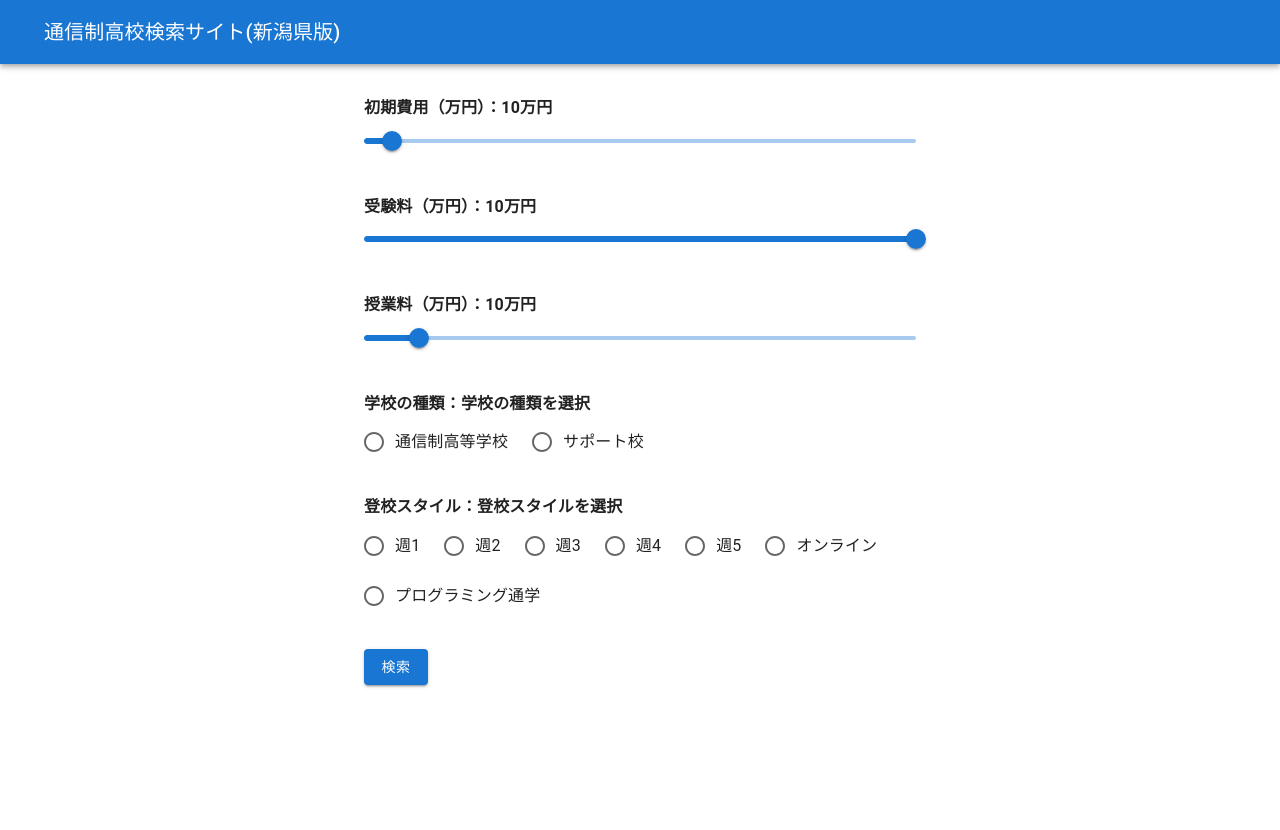
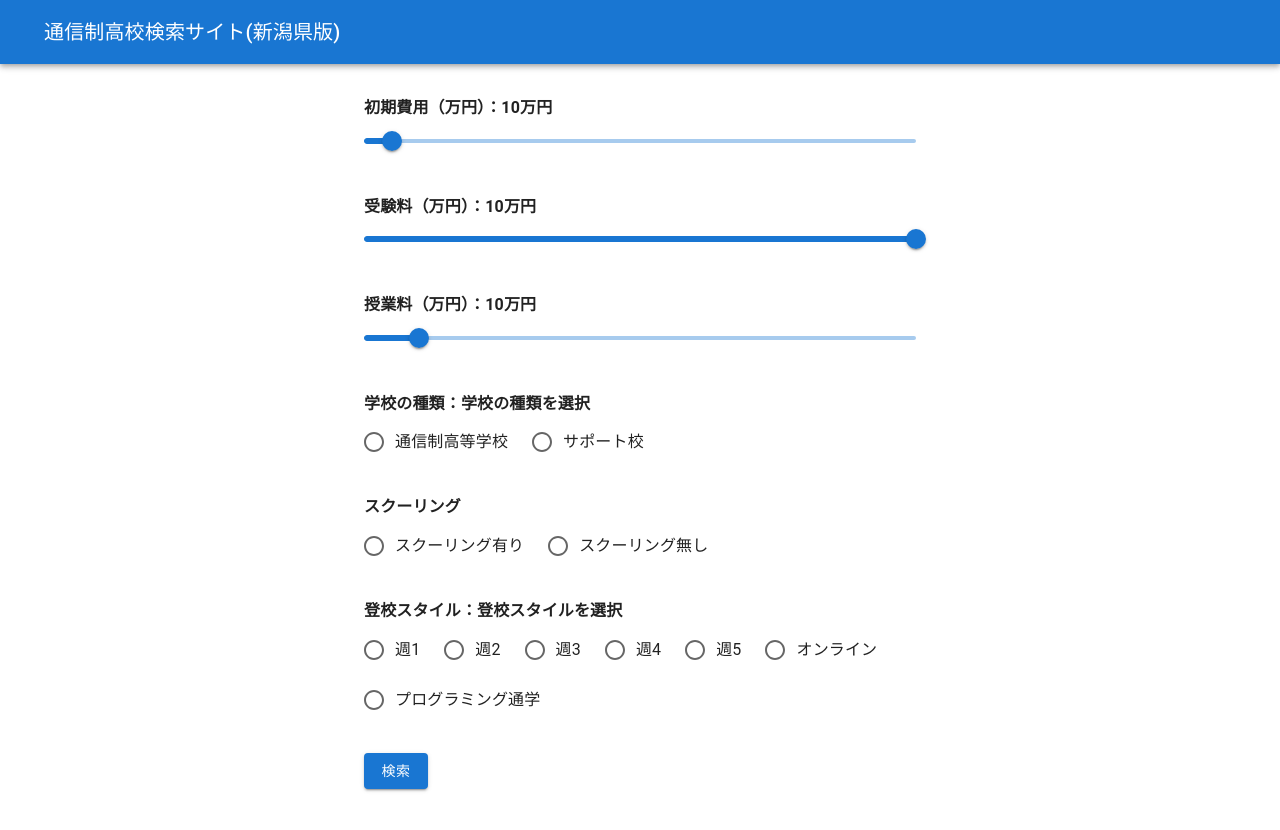
Before and after one commit to Sug1re/correspondence-app, a Next.js app: page / in a window 1280 px wide. Shown: the top 830 px of the page. Built offline with nearby package versions, Linux system fonts and the light colour scheme.

Commit message:
スクーリングのフィールドを追加

```diff
--- a/app/search/page.tsx
+++ b/app/search/page.tsx
@@ -22,6 +22,7 @@ type School = {
   tuitionFee: number;
   attendanceFrequency: string[];
   highSchool: string;
+  schooling: boolean;
 
   // fireStoreのコレクションを追加
 };
@@ -37,6 +38,7 @@ const SearchResultPage = () => {
   const tuitionFeeParams = searchParams.get("tuitionFee"); // クエリパラメータ "tuitionFee" を獲得
   const attendanceFrequencyParams = searchParams.get("attendanceFrequency"); // クエリパラメータ　”attendanceFrequency”　を獲得
   const highSchoolParams = searchParams.get("highSchool"); // クエリパラメータ　”highSchool”　を獲得
+  const schoolingParams = searchParams.get("schooling"); // クエリパラメータ　”schooling”　を獲得
   // fireStoreのコレクションを追加
 
   // nullチェックしてから、stringをnumberに変換
@@ -47,6 +49,9 @@ const SearchResultPage = () => {
   const tuitionFee = tuitionFeeParams ? parseInt(tuitionFeeParams) : NaN; // tuitionFee がNaNの場合は最大値を設定
   const attendanceFrequency = attendanceFrequencyParams || "";
   const highSchool = highSchoolParams || "";
+
+  // "true" なら true, それ以外（null, undefined, "false"）は false に変換
+  const schooling = schoolingParams === "true";
 
   // データベースからデータを取得する
   useEffect(() => {
@@ -90,6 +95,7 @@ const SearchResultPage = () => {
           tuitionFee: doc.data().tuitionFee,
           attendanceFrequency: doc.data().attendanceFrequency,
           highSchool: doc.data().highSchool,
+          schooling: doc.data().schooling,
         }));
         // 取得できているか確認
         console.log(schoolsData);
@@ -102,7 +108,14 @@ const SearchResultPage = () => {
     };
 
     fetchSchools();
-  }, [initialSetupCosts, testFee, tuitionFee, highSchool, attendanceFrequency]);
+  }, [
+    initialSetupCosts,
+    testFee,
+    tuitionFee,
+    highSchool,
+    attendanceFrequency,
+    schooling,
+  ]);
 
   // 学校詳細ページの遷移処理
   const handleSchoolDetail = (schoolId: string) => {
@@ -149,6 +162,9 @@ const SearchResultPage = () => {
                   <Typography sx={{ mb: 1.5 }} color="text.secondary">
                     登校スタイル: {school.attendanceFrequency.join("・")}コース
                   </Typography>
+                  <Typography sx={{ mb: 1.5 }} color="text.secondary">
+                    スクーリング: {school.schooling ? "あり" : "なし"}
+                  </Typography>
                 </CardContent>
                 <CardActions>
                   <Button
--- a/components/component/Form.tsx
+++ b/components/component/Form.tsx
@@ -20,6 +20,7 @@ type FormValues = {
   tuitionFee: number;
   attendanceFrequency: string;
   highSchool: string;
+  schooling: string;
   // fireStoreのコレクションを追加
 };
 
@@ -31,6 +32,7 @@ const Form = () => {
       tuitionFee: 10,
       attendanceFrequency: "登校スタイルを選択",
       highSchool: "学校の種類を選択",
+      schooling: "スクーリングの有無を選択",
       // fireStoreのコレクションを追加
     },
   });
@@ -41,6 +43,7 @@ const Form = () => {
   const testFeeValue = watch("testFee");
   const tuitionFeeValue = watch("tuitionFee");
   const highSchoolValue = watch("highSchool");
+  //   const schoolingValue = watch("schooling");
   // fireStoreのコレクションを追加
 
   const router = useRouter();
@@ -52,6 +55,7 @@ const Form = () => {
     const { tuitionFee } = data;
     const { attendanceFrequency } = data;
     const { highSchool } = data;
+    const { schooling } = data;
     // fireStoreのコレクションを追加
 
     // クエリパラメータを生成して検索ページへ遷移
@@ -61,7 +65,7 @@ const Form = () => {
       tuitionFee: tuitionFee.toString(), // number型を文字列に変換
       attendanceFrequency: attendanceFrequency,
       highSchool: highSchool,
-
+      schooling: schooling,
       // fireStoreのコレクションを追加
     }).toString();
 
@@ -172,6 +176,42 @@ const Form = () => {
         />
       </Box>
 
+      {/* スクーリングがあるかどうか */}
+      <Box sx={{ my: 4 }}>
+        <Typography id="schooling" sx={{ fontWeight: 600 }} gutterBottom>
+          スクーリング
+          {/* ：{schoolingValue} */}
+        </Typography>
+        <Controller
+          name="schooling"
+          control={control}
+          render={({ field }) => (
+            <FormControl>
+              <RadioGroup
+                {...field} // field.value と field.onChange を適用
+                row // 横並びにするプロパティ
+                sx={{
+                  gap: 1,
+                }}
+                aria-labelledby="schooling"
+                name="radio-buttons-group"
+              >
+                <FormControlLabel
+                  value="true"
+                  control={<Radio />}
+                  label="スクーリング有り"
+                />
+                <FormControlLabel
+                  value="false"
+                  control={<Radio />}
+                  label="スクーリング無し"
+                />
+              </RadioGroup>
+            </FormControl>
+          )}
+        />
+      </Box>
+
       {/* 登校頻度 */}
       <Box sx={{ my: 4 }}>
         <Typography
```
